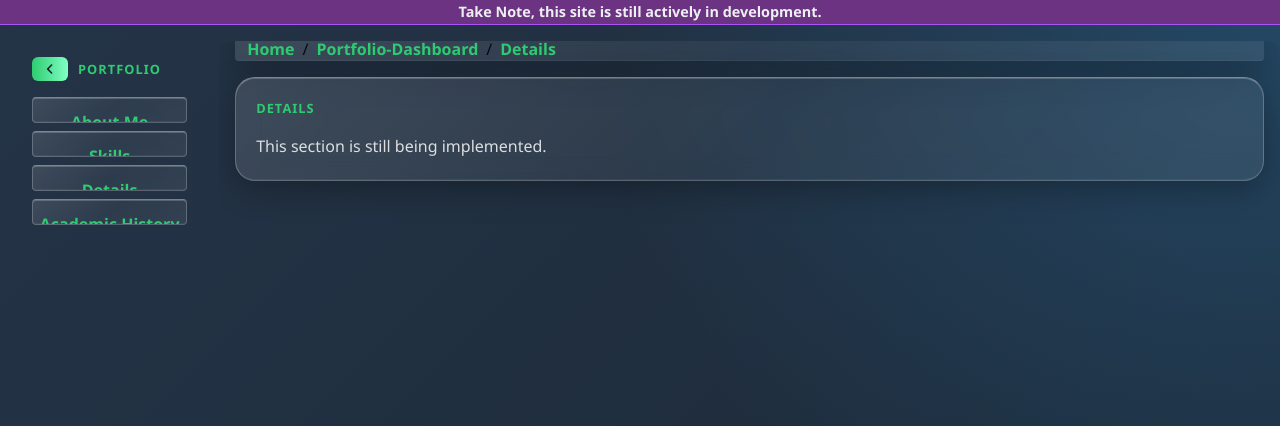
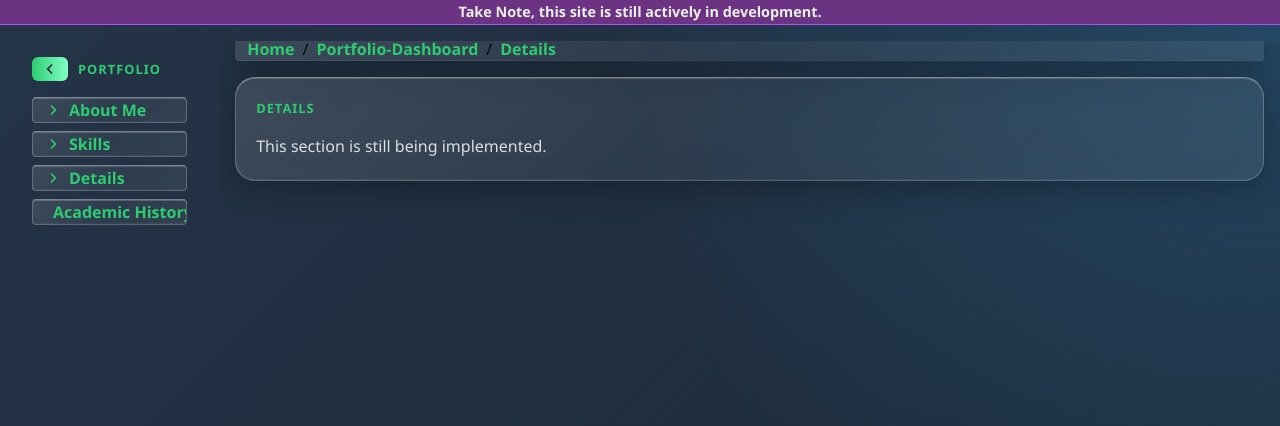
Before and after one commit to Jacquesvnme/VuePortfolioProject, a Vue app: page /Details in a window 1280 px wide. Shown: the top 426 px of the page. Built offline with nearby package versions, Linux system fonts and the light colour scheme.

Commit message:
Fixed buttons

```diff
--- a/src/Components/Bar/TopBar.vue
+++ b/src/Components/Bar/TopBar.vue
@@ -36,6 +36,7 @@ defineProps({
   padding: 12px !important;
   display: flex;
   align-items: center;
+  flex-direction: row !important;
 }
 
 .trailing-spaces {
--- a/src/Components/Navigator/CompactNav.vue
+++ b/src/Components/Navigator/CompactNav.vue
@@ -39,6 +39,7 @@ import AngleRight from '../Svg/Functional/AngleRight.vue'
   display: flex;
   align-items: center;
   overflow: hidden;
+  flex-direction: row !important;
 }
 
 .link {
```
